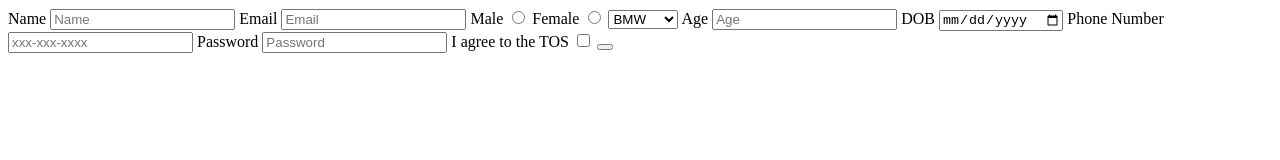
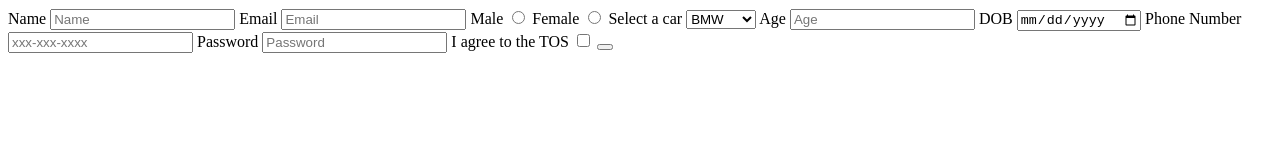
Before and after one commit to acciojob/signup-form-car-anuragtiwari-up57, a website: page main.html in a window 1280 px wide. Drawn offline with Linux system fonts and the light colour scheme.

Commit message:
created a submission

```diff
--- a/main.html
+++ b/main.html
@@ -18,7 +18,7 @@
 		<label for="gender_f">Female</label>
 		<input type="radio" id="gender_f" name="gender" required>
 
-
+		<label for="cars">Select a car</label>
 		<select placeholder="--Please choose an option--" id="car" required>
 			<option>BMW</option>
 			<option>SAFARI</option>
```
